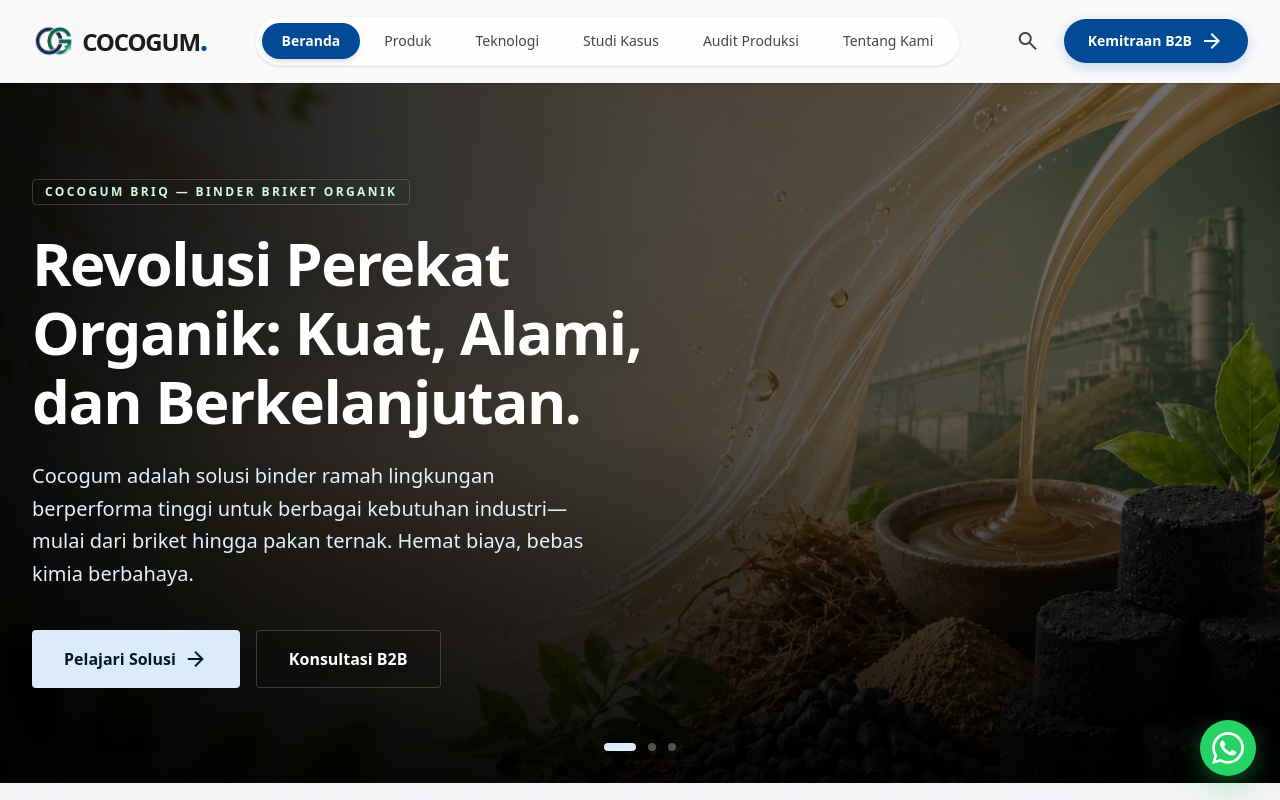
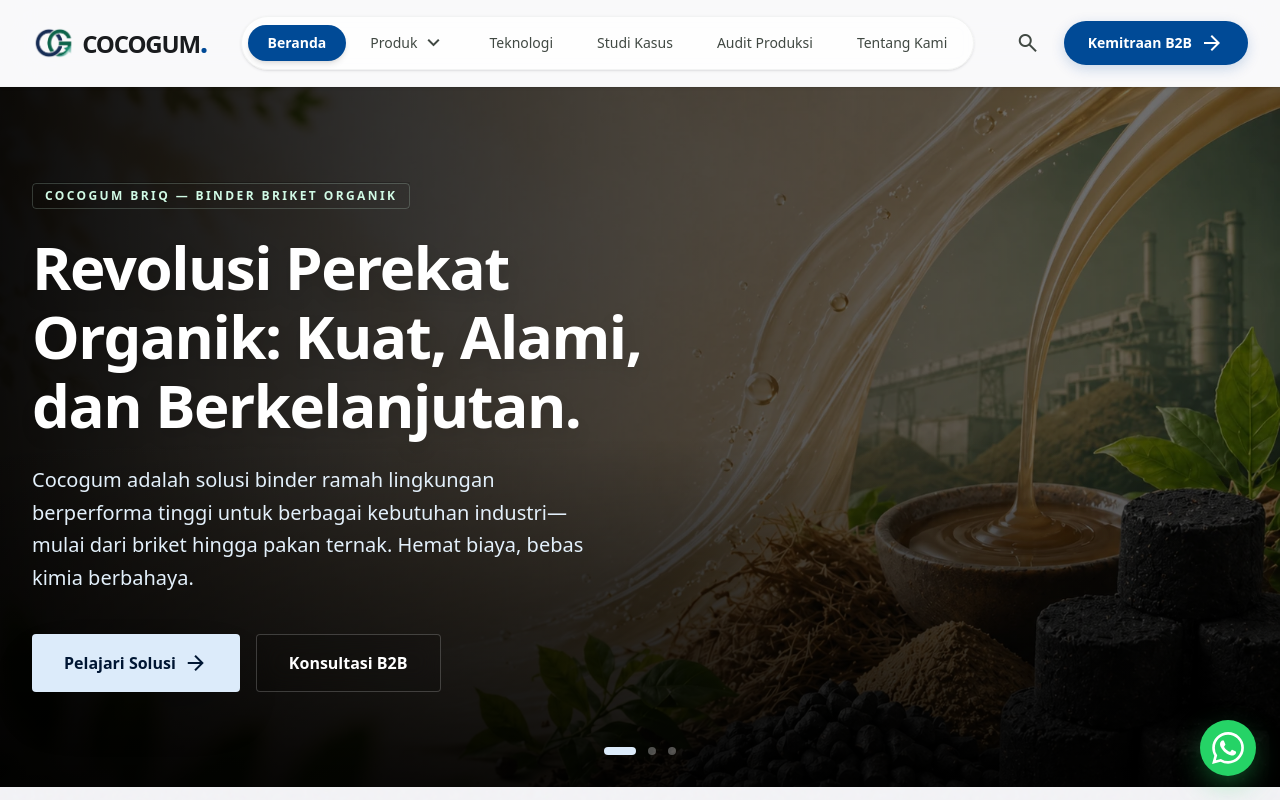
Before and after one commit to pratomobowo/web-cocogum, a Next.js app: page / in a window 1280 px wide. Shown: the top 800 px of the page. Built offline with nearby package versions, Linux system fonts and the light colour scheme.

Commit message:
feat: add dropdown menu for produk navigation

```diff
--- a/src/components/layout/Header.tsx
+++ b/src/components/layout/Header.tsx
@@ -31,7 +31,16 @@
 
   const menuLinks = [
     { name: "Beranda", href: "/" },
-    { name: "Produk", href: "/produk" },
+    {
+      name: "Produk",
+      href: "/produk",
+      subItems: [
+        { name: "Cocogum BRIQ", href: "/produk#briq" },
+        { name: "Cocogum COAL", href: "/produk#coal" },
+        { name: "Cocogum FEED", href: "/produk#feed" },
+        { name: "Cocogum MOSQ", href: "/produk#mosq" },
+      ]
+    },
     { name: "Teknologi", href: "/teknologi" },
     { name: "Studi Kasus", href: "/studi-kasus" },
     { name: "Audit Produksi", href: "/audit" },
@@ -60,11 +69,32 @@
 
           {/* Desktop Navigation (Modern Pill Center) */}
           <div className="hidden lg:flex items-center gap-1 bg-surface-container-lowest/80 p-1.5 rounded-full border border-outline-variant/20 shadow-sm backdrop-blur-sm">
-            {menuLinks.map((link) => (
+            {menuLinks.map((link) => {
+              if (link.subItems) {
+                return (
+                  <div key={link.href} className="relative group/dropdown flex items-center h-full">
+                    <Link href={link.href} className={`${isActive(link.href)} flex items-center gap-1 px-5 py-2 rounded-full text-sm transition-all`}>
+                      {link.name}
+                      <span className="material-symbols-outlined text-[16px] group-hover/dropdown:-rotate-180 transition-transform duration-300">expand_more</span>
+                    </Link>
+                    <div className="absolute top-[110%] left-0 w-60 bg-surface-container-lowest/95 backdrop-blur-xl rounded-2xl shadow-2xl border border-outline-variant/10 opacity-0 translate-y-4 pointer-events-none group-hover/dropdown:opacity-100 group-hover/dropdown:translate-y-0 group-hover/dropdown:pointer-events-auto transition-all duration-300 z-50 overflow-hidden">
+                      <div className="py-2 flex flex-col">
+                        {link.subItems.map((sub, idx) => (
+                          <Link key={sub.href} href={sub.href} className="px-5 py-3.5 text-sm text-on-surface-variant hover:text-primary hover:bg-primary/5 hover:pl-6 transition-all font-medium border-b border-outline-variant/5 last:border-none">
+                            {sub.name}
+                          </Link>
+                        ))}
+                      </div>
+                    </div>
+                  </div>
+                );
+              }
+              return (
                 <Link key={link.href} href={link.href} className={`${isActive(link.href)} px-5 py-2 rounded-full text-sm transition-all`}>
                   {link.name}
                 </Link>
-            ))}
+              );
+            })}
           </div>
 
           {/* Actions (Search + Call-to-Action) */}
@@ -115,9 +145,12 @@
           <div className="p-8 pt-24 flex-1">
             <div className="flex flex-col gap-2">
               <p className="text-[10px] font-bold text-primary/50 uppercase tracking-[0.3em] mb-4 pl-4">Menu Utama</p>
-              {menuLinks.map((link) => (
+              {menuLinks.map((link) => {
+                if (link.subItems) {
+                  return (
+                    <div key={link.href} className="flex flex-col mb-1">
                       <Link
-                  key={link.href}
+                        key={link.href + "-main"}
                         href={link.href}
                         className={`flex items-center justify-between px-6 py-4 rounded-2xl transition-all ${
                           pathname === link.href
@@ -126,9 +159,37 @@
                         }`}
                       >
                         <span className="text-lg">{link.name}</span>
+                      </Link>
+                      <div className="pl-12 flex flex-col gap-2 mt-1 mb-2">
+                        {link.subItems.map(sub => (
+                          <Link
+                            key={sub.href}
+                            href={sub.href}
+                            onClick={() => setIsMobileMenuOpen(false)}
+                            className="text-on-surface-variant hover:text-primary text-sm font-medium flex items-center gap-3 py-1.5"
+                          >
+                            <span className="w-1.5 h-1.5 rounded-full bg-primary/40 block"></span> {sub.name}
+                          </Link>
+                        ))}
+                      </div>
+                    </div>
+                  );
+                }
+                return (
+                  <Link
+                    key={link.href}
+                    href={link.href}
+                    className={`flex items-center justify-between px-6 py-4 rounded-2xl transition-all mb-1 ${
+                      pathname === link.href
+                        ? "bg-primary/10 text-primary font-bold translate-x-2"
+                        : "text-on-surface-variant hover:bg-surface-container hover:text-primary"
+                    }`}
+                  >
+                    <span className="text-lg">{link.name}</span>
                     <span className="material-symbols-outlined text-primary/30">chevron_right</span>
                   </Link>
-              ))}
+                );
+              })}
             </div>
           </div>
 
```
Lines whose indentation alone changed are shown as unchanged.
